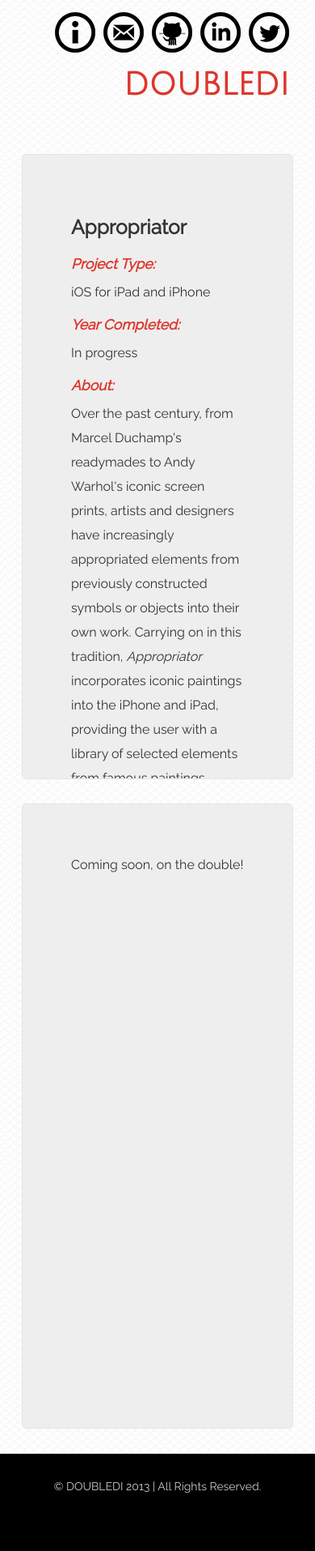
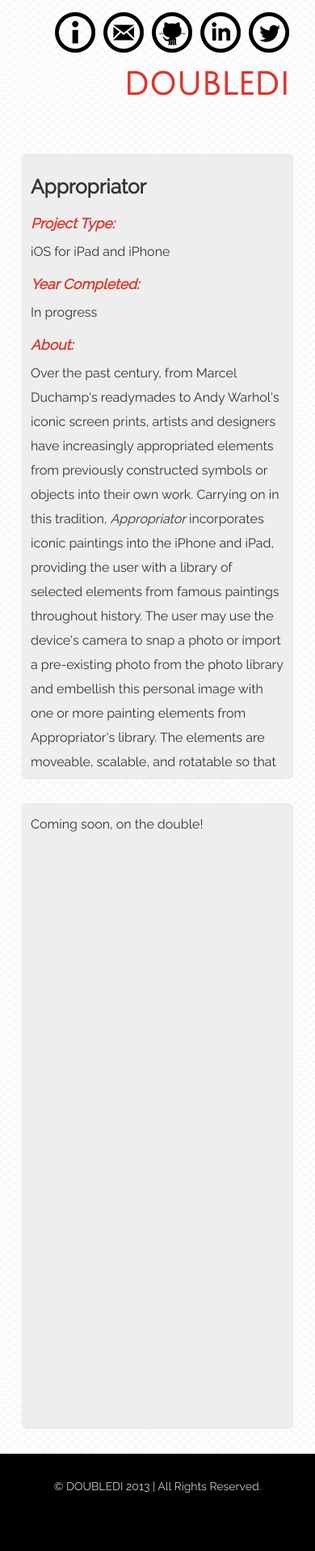
Before and after one commit to diannamertz/doubledi.github.com, a Jekyll site: the page built from appropriator.html, in a window 390 px wide. Shown: the whole page at 81% size. Built offline with Jekyll 4.4.1, drawn with Linux system fonts in a browser that asks for light colours.

Commit message:
change container padding for media queries

```diff
--- a/css/style.css
+++ b/css/style.css
@@ -251,4 +251,7 @@ h4 {
   ul.entries li .overlay {
     display: none;
   }
+  .hero-unit {
+    padding: 10px;
+  }
 }
```
